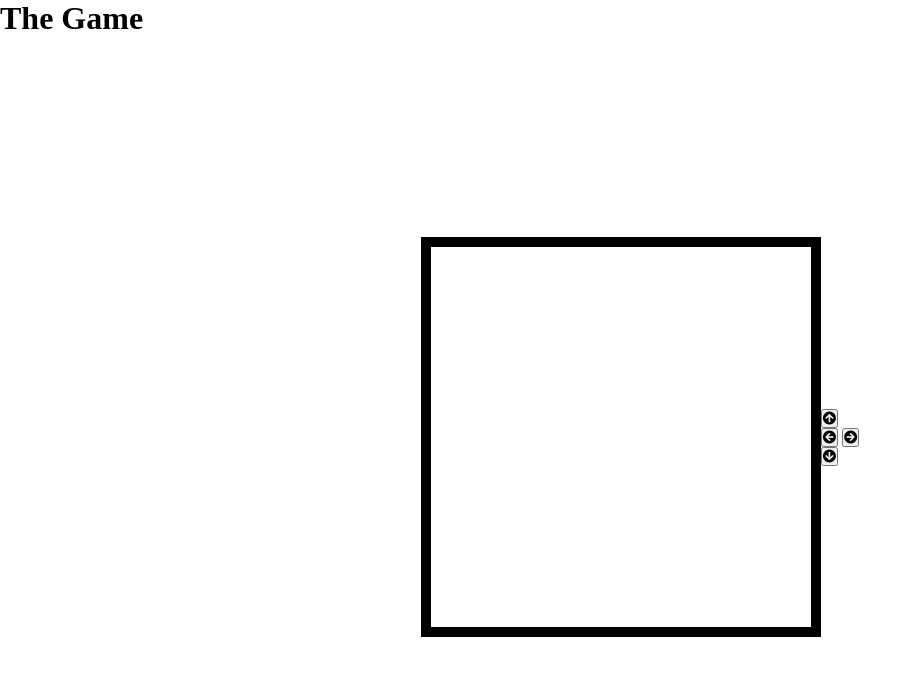
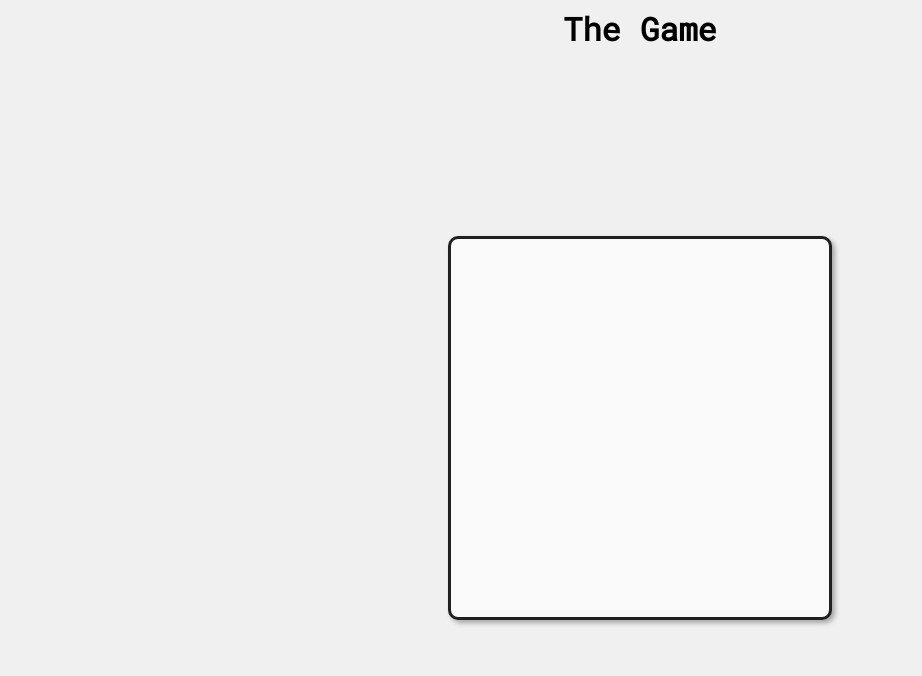
Before and after one commit to aleessandrohr/my-first-game-with-canvas, a website with bundled scripts: page public/index.html in a window 1280 px wide. Shown: the whole page, without its empty margins (0-922 px from the left). Built offline with nearby package versions, Linux system fonts and the light colour scheme.

Commit message:
update style

```diff
--- a/public/style.css
+++ b/public/style.css
@@ -14,23 +14,93 @@ html {
 }
 
 body {
+	background-color: #f0f0f0;
+	font-family: "Roboto", Arial, Helvetica, sans-serif;
 	font-size: 1.6rem;
 }
 
+header {
+	display: flex;
+	align-items: center;
+	justify-content: center;
+	height: 5.6rem;
+}
+
+header h1 {
+	font-family: "Roboto Mono", "Courier New", Courier, monospace;
+	font-size: 3.2rem;
+}
+
 main {
-	min-height: 100vh;
-	height: 100vh;
-	max-height: 100vh;
+	display: flex;
+	flex-direction: column;
+	align-items: center;
+	justify-content: center;
+	min-height: calc(100vh - 5.6rem);
+	padding: 1rem 0;
+}
+
+canvas {
+	width: 30%;
+	min-width: 30rem;
+	height: 60%;
+	min-height: 30rem;
+	background-color: #fafafa;
+	box-shadow: 3px 3px 5px #00000050;
+	border: 3px solid #202020;
+	border-radius: 10px;
+	image-rendering: pixelated;
+	image-rendering: crisp-edges;
+	image-rendering: -moz-crisp-edges;
+}
+
+.directional {
+	display: none;
+	flex-direction: column;
+	align-items: center;
+	justify-content: center;
+	padding: 2rem 0;
+}
+
+.directional button {
+	background: transparent;
+	border-width: 0;
+	outline: transparent;
+	margin: 1rem;
+}
+
+.directional button i {
+	font-size: 5.5rem;
+}
+
+.directional div {
 	display: flex;
 	align-items: center;
 	justify-content: center;
 }
 
-canvas {
-	width: 400px;
-	height: 400px;
-	border: 10px solid #000;
-	image-rendering: pixelated;
-	image-rendering: crisp-edges;
-	image-rendering: -moz-crisp-edges;
+.directional div .directional-left {
+	margin-right: 4.5rem;
 }
+
+.directional div .directional-right {
+	margin-left: 4.5rem;
+}
+
+@media (max-width: 768px) {
+	html {
+		font-size: 57.5%;
+	}
+}
+
+@media (max-width: 320px) {
+	html {
+		font-size: 55.5%;
+	}
+}
+
+@media (max-width: 280px) {
+	html {
+		font-size: 52.5%;
+	}
+}
```
